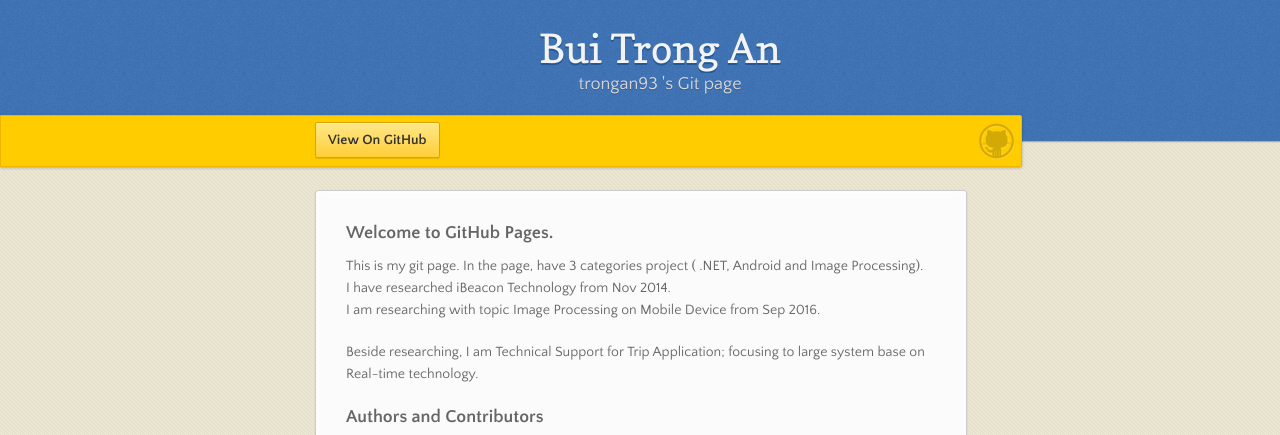
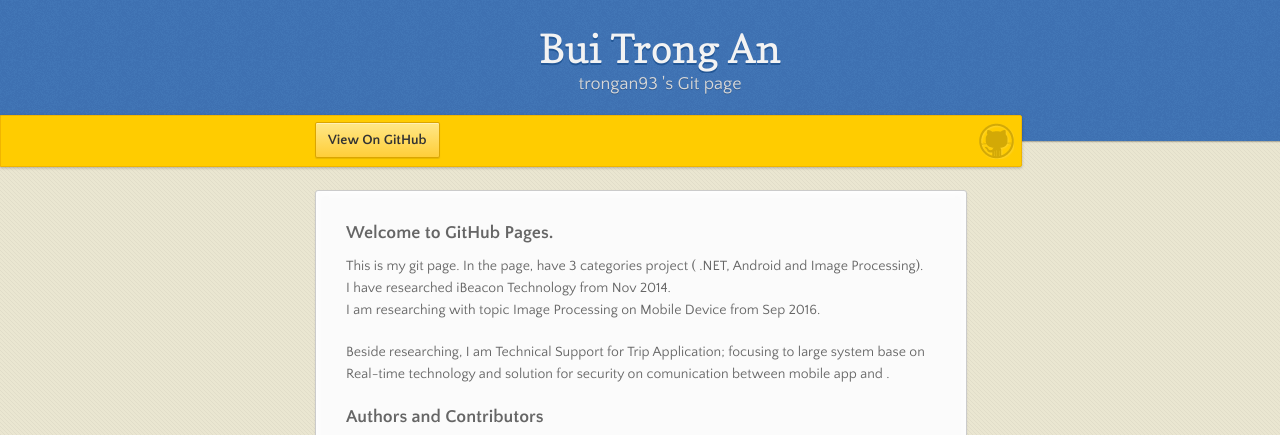
Before and after one commit to trongan93/trongan93.github.io, a plain HTML site: page index.html in a window 1280 px wide. Shown: the top 435 px of the page. Drawn offline with nearby package versions, Linux system fonts and the light colour scheme; grey boxes are pictures that could not be loaded.

Commit message:
Update index.html

```diff
--- a/index.html
+++ b/index.html
@@ -38,7 +38,7 @@
 <p>This is my git page. In the page, have 3 categories project ( .NET, Android and Image Processing). <br/>
 I have researched iBeacon Technology from Nov 2014.<br/>
 I am researching with topic Image Processing on Mobile Device from Sep 2016.</p>
-<p>Beside researching, I am Technical Support for Trip Application; focusing to large system base on Real-time technology.</p>
+<p>Beside researching, I am Technical Support for Trip Application; focusing to large system base on Real-time technology and solution for security on comunication between mobile app and .</p>
 <h3>
 <a id="authors-and-contributors" class="anchor" href="#authors-and-contributors" aria-hidden="true"><span aria-hidden="true" class="octicon octicon-link"></span></a>Authors and Contributors</h3>
 
```
